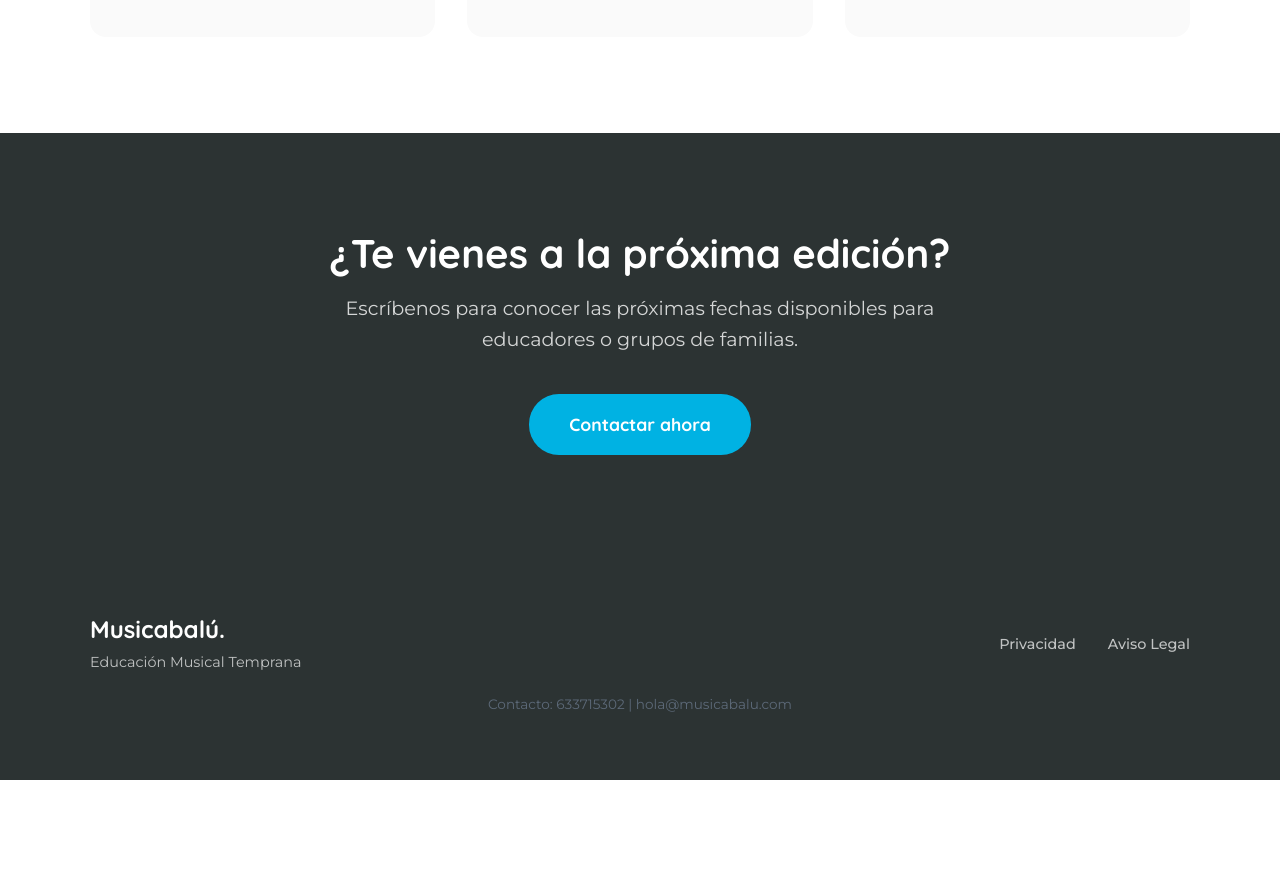
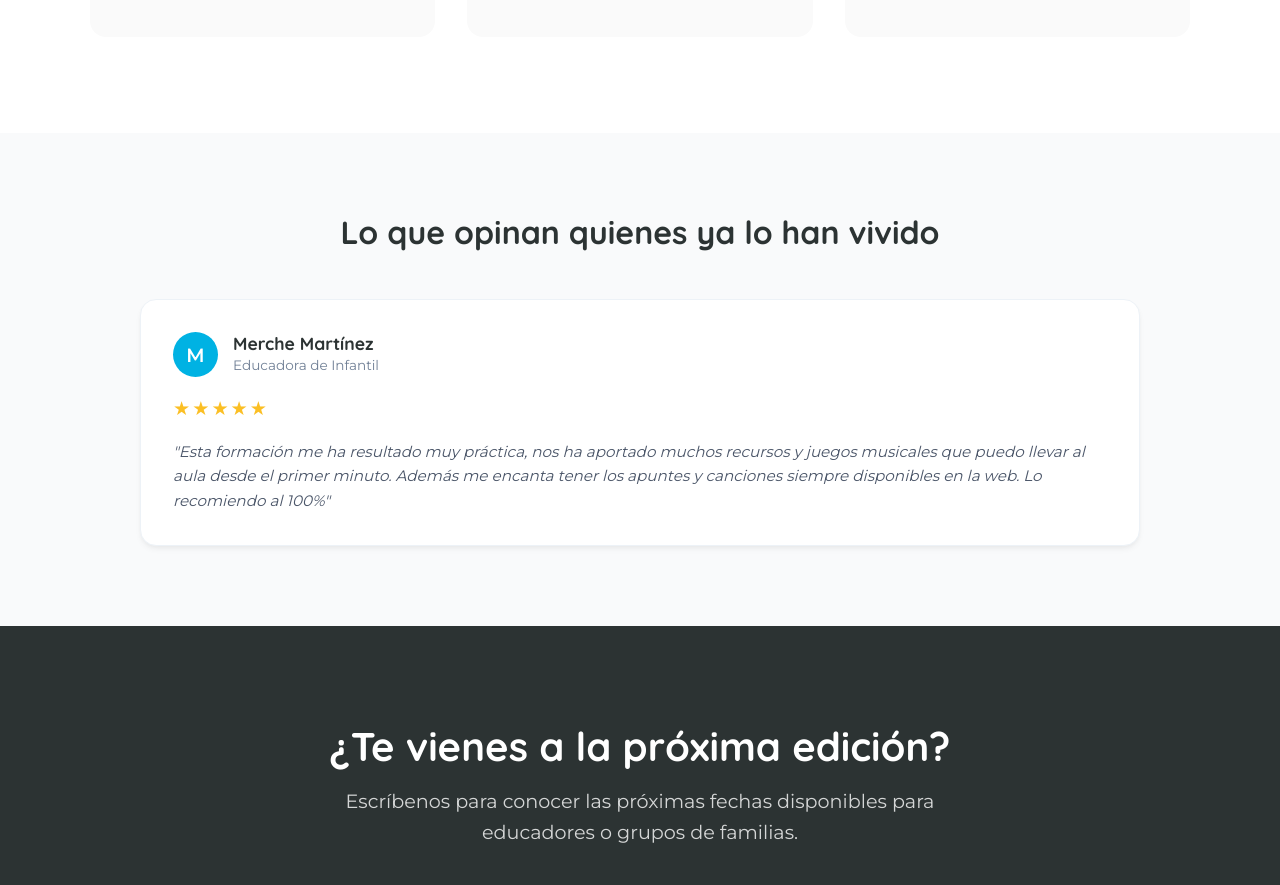
Before and after one commit to musicabalu/musicabalu-web, a Next.js app: page /formaciones in a window 1280 px wide. Shown: the part 2440-3325 px from the top of the page. Before the commit the page ends 3220 px from the top, so only its background shows below. Built offline with nearby package versions, Linux system fonts and the light colour scheme; no server answers.

Commit message:
Add testimonials section to Formaciones page with Merche Martinez review

```diff
--- a/src/app/formaciones/page.js
+++ b/src/app/formaciones/page.js
@@ -93,6 +93,35 @@ export default function Formaciones() {
           </div>
         </section>
 
+        {/* TESTIMONIOS */}
+        <section style={{ padding: '5rem 2rem', backgroundColor: '#f9fafb' }}>
+          <h2 style={{ textAlign: 'center', marginBottom: '3rem', fontSize: '2rem', color: 'var(--color-dark)' }}>Lo que opinan quienes ya lo han vivido</h2>
+          <div style={{ display: 'grid', gridTemplateColumns: 'repeat(auto-fit, minmax(300px, 1fr))', gap: '2rem', maxWidth: '1000px', margin: '0 auto' }}>
+
+            {/* Testimonio 1 */}
+            <div style={{ backgroundColor: 'white', padding: '2rem', borderRadius: '16px', boxShadow: '0 4px 6px -1px rgba(0,0,0,0.05), 0 2px 4px -1px rgba(0,0,0,0.03)', border: '1px solid #edf2f7' }}>
+              <div style={{ display: 'flex', alignItems: 'center', marginBottom: '1rem' }}>
+                <div style={{ width: '45px', height: '45px', borderRadius: '50%', backgroundColor: 'var(--color-cyan)', color: 'white', display: 'flex', alignItems: 'center', justifyContent: 'center', fontSize: '1.2rem', fontWeight: 'bold', marginRight: '15px' }}>
+                  M
+                </div>
+                <div>
+                  <h4 style={{ margin: 0, color: 'var(--color-dark)', fontSize: '1.1rem' }}>Merche Martínez</h4>
+                  <p style={{ margin: 0, color: 'var(--color-text-light)', fontSize: '0.85rem' }}>Educadora de Infantil</p>
+                </div>
+              </div>
+              <div style={{ color: '#FBBF24', letterSpacing: '2px', marginBottom: '1rem', fontSize: '1.2rem' }}>
+                ★★★★★
+              </div>
+              <p style={{ color: '#4a5568', fontStyle: 'italic', fontSize: '0.95rem', lineHeight: 1.6, margin: 0 }}>
+                "Esta formación me ha resultado muy práctica, nos ha aportado muchos recursos y juegos musicales que puedo llevar al aula desde el primer minuto. Además me encanta tener los apuntes y canciones siempre disponibles en la web. Lo recomiendo al 100%"
+              </p>
+            </div>
+
+            {/* Espacio preparado para el 2 y el 3 */}
+
+          </div>
+        </section>
+
         {/* CTA FINAL */}
         <section className={styles.actionSection}>
           <h2>¿Te vienes a la próxima edición?</h2>
```
